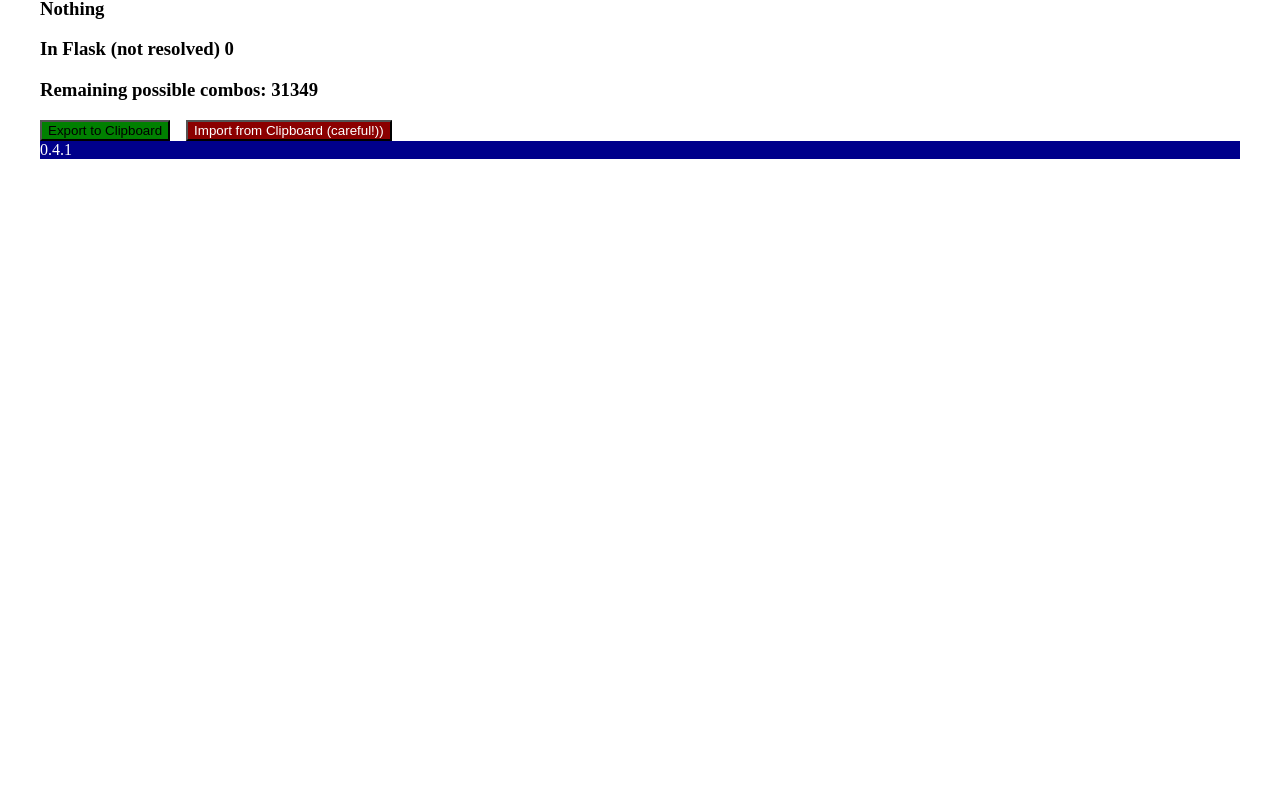
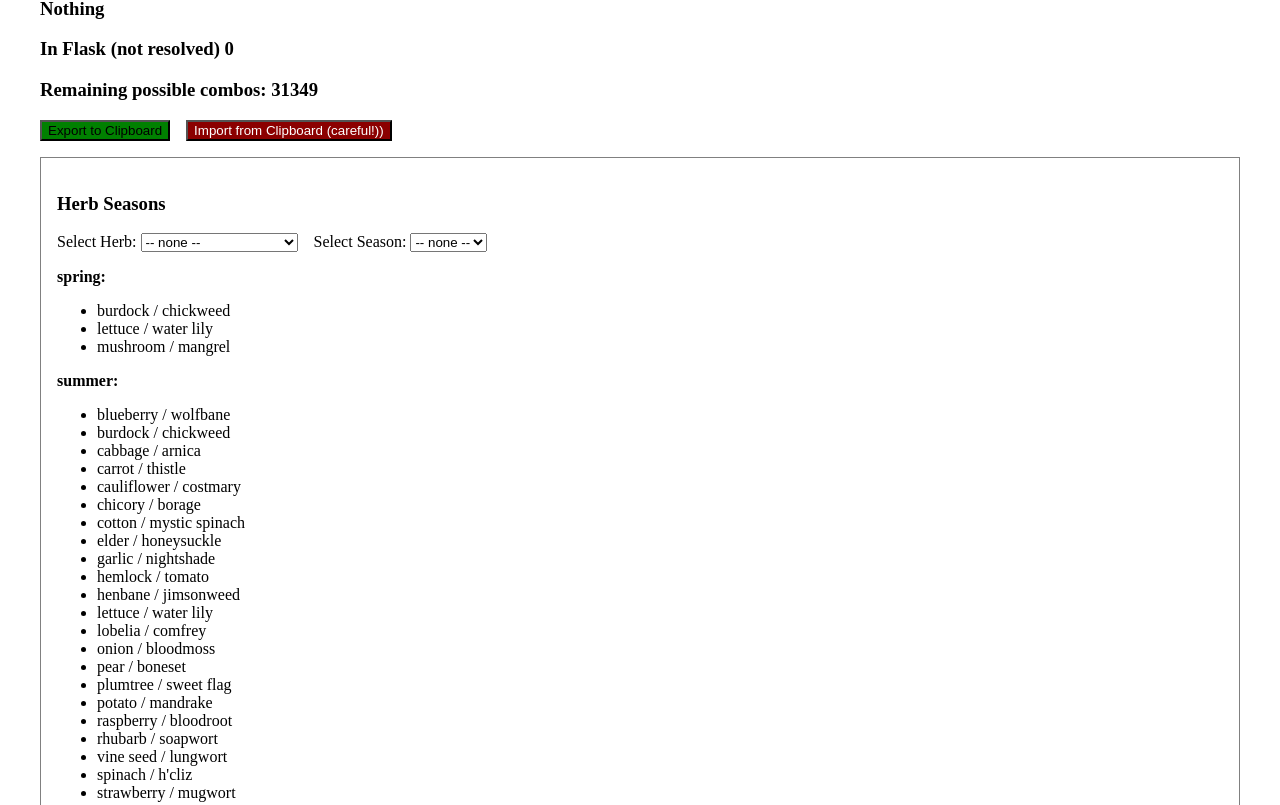
Before and after one commit to irtep/alchPotions, a React (Vite) app: page / in a window 1280 px wide. Shown: the part 655-1460 px from the top of the page. Before the commit the page ends 854 px from the top, so only its background shows below. Built offline with nearby package versions, Linux system fonts and the light colour scheme.

Commit message:
depo 042

```diff
--- a/src/App.tsx
+++ b/src/App.tsx
@@ -6,6 +6,7 @@ import { v4 as uuidv4 } from "uuid";
 import { countMatches, generateAllCombos, getColor } from "./functions/helpFunctions";
 import OrganMatrix from "./components/OrganMatrix";
 import IngredientDropdown from "./components/IngredientDropDown";
+import HerbSeasons from "./components/HerbSeasons";
 
 export type Combo = { metal: string; organ: string; herb: string };
 export type Potion = { id: string; combo: Combo; name: string };
@@ -396,13 +397,15 @@ function App() {
         <button onClick={importFromClipboard} style={{ marginLeft: "1rem", background: 'darkRed', color: 'white' }}>Import from Clipboard (careful!))</button>
       </div>
 
+      <HerbSeasons/>
+
       <div
         style={{
           color: 'white',
           background: 'darkBlue'
         }}
       >
-        0.4.1
+        0.4.2
       </div>
     </div>
   );
--- /dev/null
+++ b/src/components/HerbSeasons.tsx
@@ -0,0 +1,99 @@
+import React, { useState } from "react";
+import { allHerbs } from "../data/herbs";
+
+export type Seasons = {
+  name: string;
+  season1: string;
+  season2: string;
+};
+
+const allSeasons = ["spring", "summer", "autumn", "winter", "all"];
+
+const HerbSeasons: React.FC = () => {
+  const [selectedHerb, setSelectedHerb] = useState<string | "">("");
+  const [selectedSeason, setSelectedSeason] = useState<string | "">("");
+
+  // Herbs grouped by season using Set to avoid duplicates
+  const herbsBySeason: Record<string, Set<string>> = {};
+  allSeasons.forEach((s) => (herbsBySeason[s] = new Set()));
+  allHerbs.forEach((h) => {
+    if (h.season1) herbsBySeason[h.season1.toLowerCase()]?.add(h.name);
+    if (h.season2) herbsBySeason[h.season2.toLowerCase()]?.add(h.name);
+  });
+
+  // Convert Sets to arrays for rendering
+  const herbsBySeasonArray: Record<string, string[]> = {};
+  Object.entries(herbsBySeason).forEach(([season, set]) => {
+    herbsBySeasonArray[season] = Array.from(set);
+  });
+
+  return (
+    <div style={{ padding: "1rem", border: "1px solid gray", marginTop: "1rem" }}>
+      <h3>Herb Seasons</h3>
+
+      {/* Selection */}
+      <div style={{ marginBottom: "1rem" }}>
+        <label>
+          Select Herb:{" "}
+          <select value={selectedHerb} onChange={(e) => { setSelectedHerb(e.target.value); setSelectedSeason(""); }}>
+            <option value="">-- none --</option>
+            {allHerbs.map((h) => (
+              <option key={h.name} value={h.name}>{h.name}</option>
+            ))}
+          </select>
+        </label>
+
+        <label style={{ marginLeft: "1rem" }}>
+          Select Season:{" "}
+          <select value={selectedSeason} onChange={(e) => { setSelectedSeason(e.target.value); setSelectedHerb(""); }}>
+            <option value="">-- none --</option>
+            {allSeasons.map((s) => (
+              <option key={s} value={s}>{s}</option>
+            ))}
+          </select>
+        </label>
+      </div>
+
+      {/* Display */}
+      <div>
+        {selectedHerb && (
+          <p>
+            <strong>{selectedHerb}</strong> can be picked in:{" "}
+            {allHerbs
+              .filter((h) => h.name === selectedHerb)
+              .map((h) => `${h.season1 || "unknown"}, ${h.season2 || "unknown"}`)
+              .join(" | ")}
+          </p>
+        )}
+
+        {selectedSeason && (
+          <div>
+            <strong>{selectedSeason} herbs:</strong>
+            <ul>
+              {herbsBySeasonArray[selectedSeason.toLowerCase()]?.map((h) => (
+                <li key={h}>{h}</li>
+              ))}
+            </ul>
+          </div>
+        )}
+
+        {!selectedHerb && !selectedSeason && (
+          <div>
+            {allSeasons.map((s) => (
+              <div key={s} style={{ marginBottom: "1rem" }}>
+                <strong>{s}:</strong>
+                <ul>
+                  {herbsBySeasonArray[s]?.map((h) => (
+                    <li key={h}>{h}</li>
+                  ))}
+                </ul>
+              </div>
+            ))}
+          </div>
+        )}
+      </div>
+    </div>
+  );
+};
+
+export default HerbSeasons;
--- a/src/data/herbs.ts
+++ b/src/data/herbs.ts
@@ -37,7 +37,7 @@ export type Seasons = {
   season2: string;
 }
 
-export const herbSeasons: Seasons[] = [
+export const allHerbs: Seasons[] = [
   { name: "appletree / wormwood", season1: "autumn", season2: "autumn"},
   {name: "barberry / yarrow", season1: "autum", season2: "autumn"},
   {name: "blueberry / wolfbane", season1: "summer", season2: "summer"},
```
Also changed, not shown: 3 other files (tests, documents, lock files or other folders).
